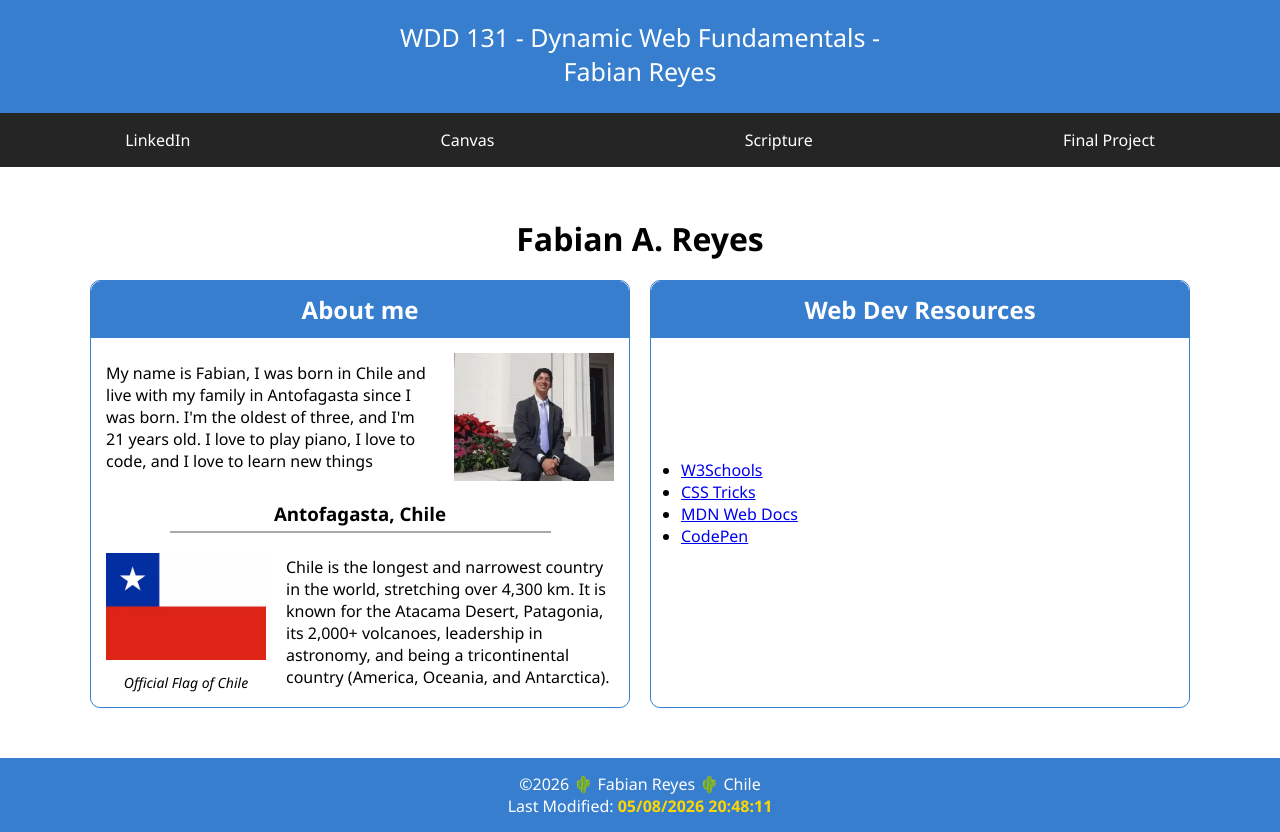
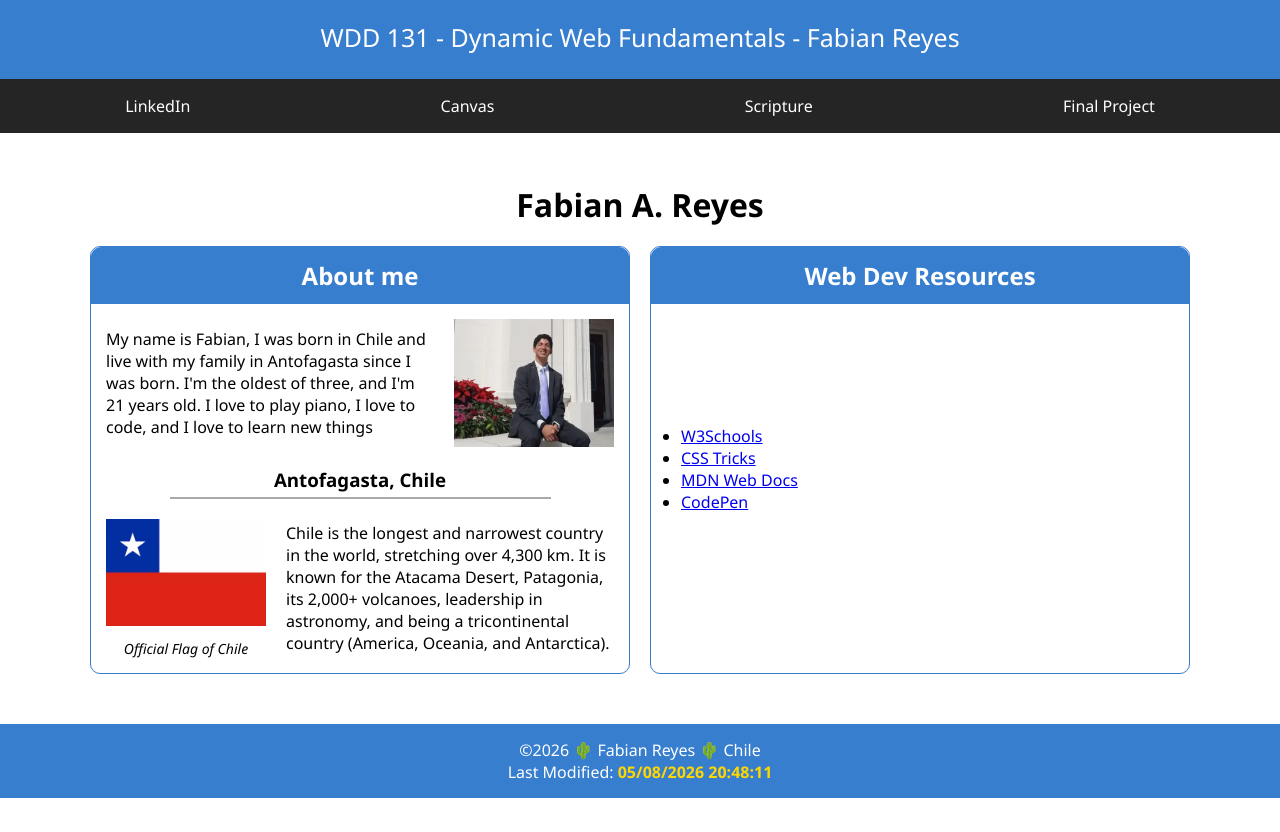
Before and after one commit to fa-reyes/wdd131, a plain HTML site: page index.html in a window 1280 px wide. After the commit the page ends 800 px from the top, so only its background shows below. Drawn offline with Linux system fonts and the light colour scheme.

```diff
--- a/index.html
+++ b/index.html
@@ -15,8 +15,7 @@
 <body>
     <header>
         <div class="title">
-            WDD 131 - Dynamic Web Fundamentals -
-            <span id="course-title">Fabian Reyes</span>
+            <span id="course-title">WDD 131 - Dynamic Web Fundamentals - Fabian Reyes</span>
         </div>
         <nav>
             <ul>
```
